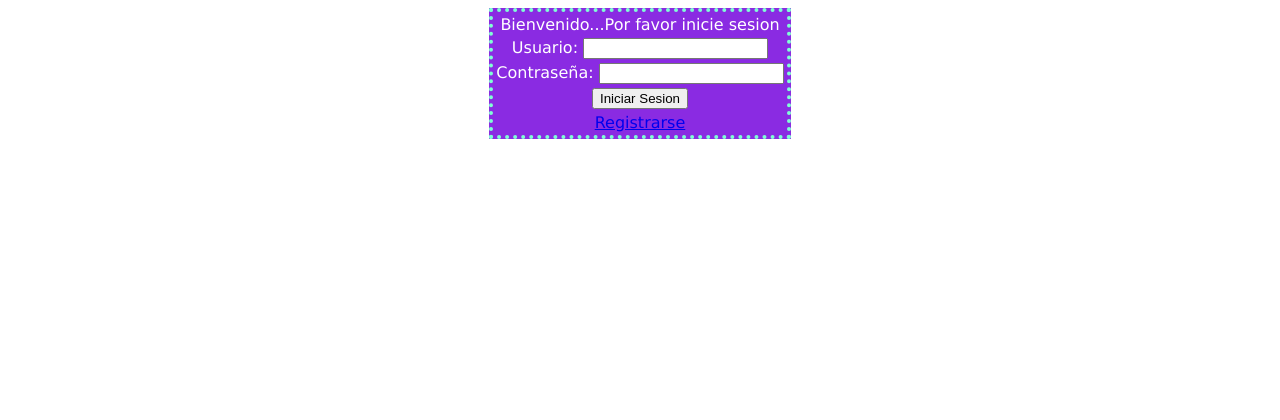
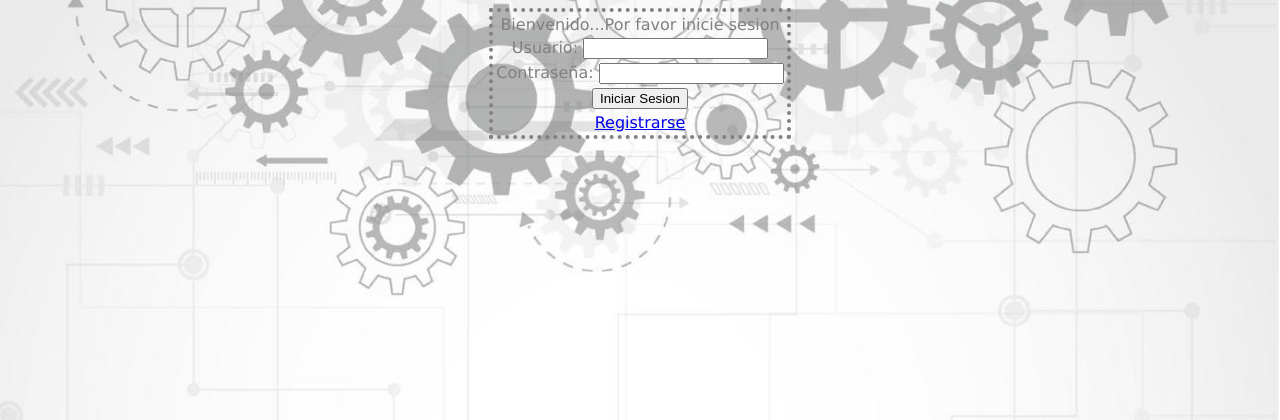
Before and after one commit to Diheloz/Crud_con_session, a PHP site: page /modelo/login.php in a window 1280 px wide. Shown: the top 420 px of the page. Run offline with PHP 8.4, Linux system fonts and the light colour scheme.

Commit message:
mejorado la visual del login

```diff
--- a/estilos.css
+++ b/estilos.css
@@ -1,11 +1,17 @@
 table{
     margin: auto;
-    border: 4px dotted aquamarine;
-    background-color:blueviolet;
+    border: 4px dotted;
+    background-color:transparent;
     text-align: center;
-    color: white;
+    color: gray;
     font-family:Verdana, Geneva, Tahoma, sans-serif;
+
 }
 body{
-    background-image: url ("../imagenes/fondo_login.jpg");
+    background-image: url("imagenes/fondo_login.jpg");
+    background-size: cover;
+
+
+
+
 }
--- a/modelo/login.php
+++ b/modelo/login.php
@@ -59,7 +59,7 @@
 	<link rel="stylesheet" type="text/css" href="../estilos.css" />
 
 </head>
-<body>
+<body >
 	<form method="post">
 		<table>
 			<tr><td colspan="2">Bienvenido...Por favor inicie sesion</td></tr>
```
